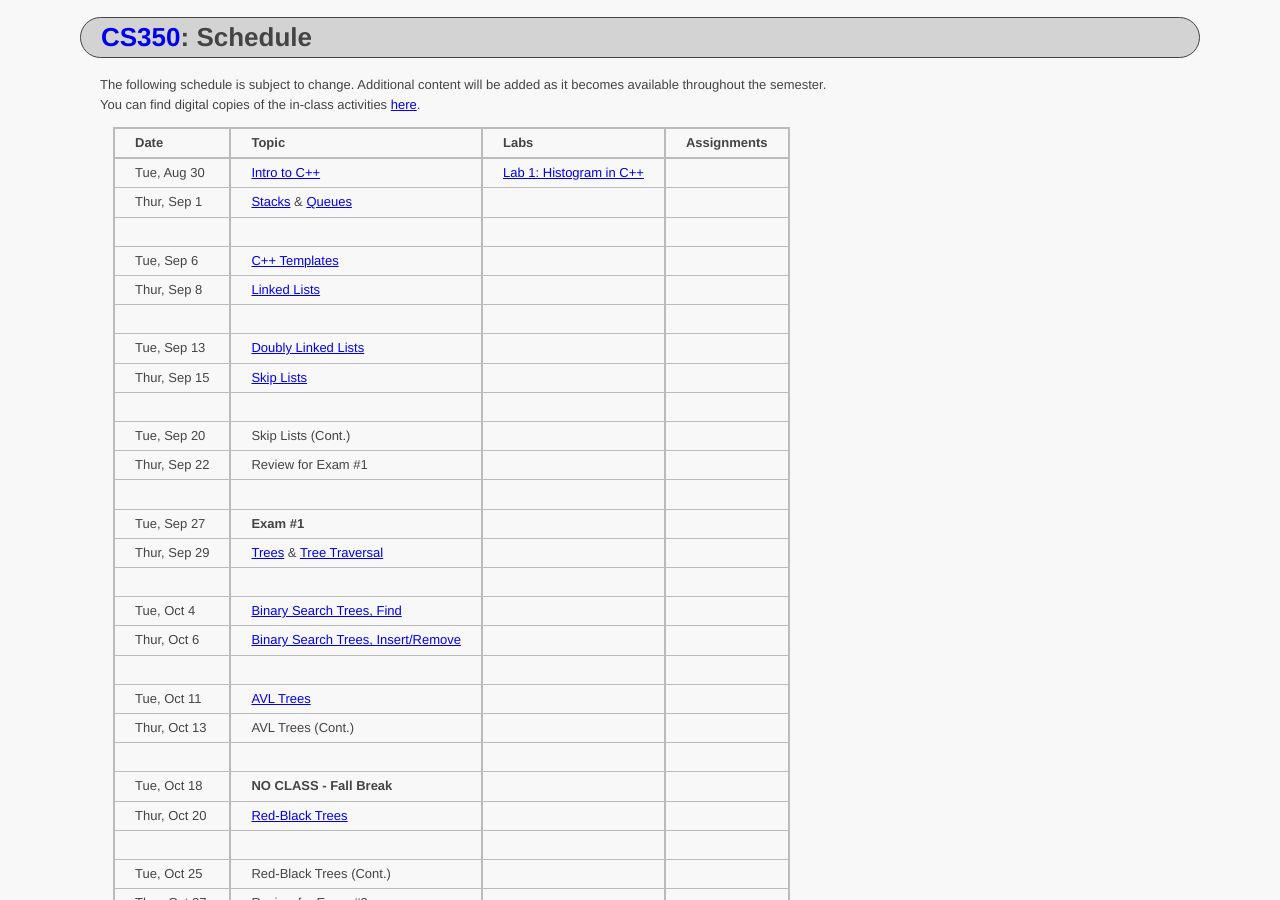
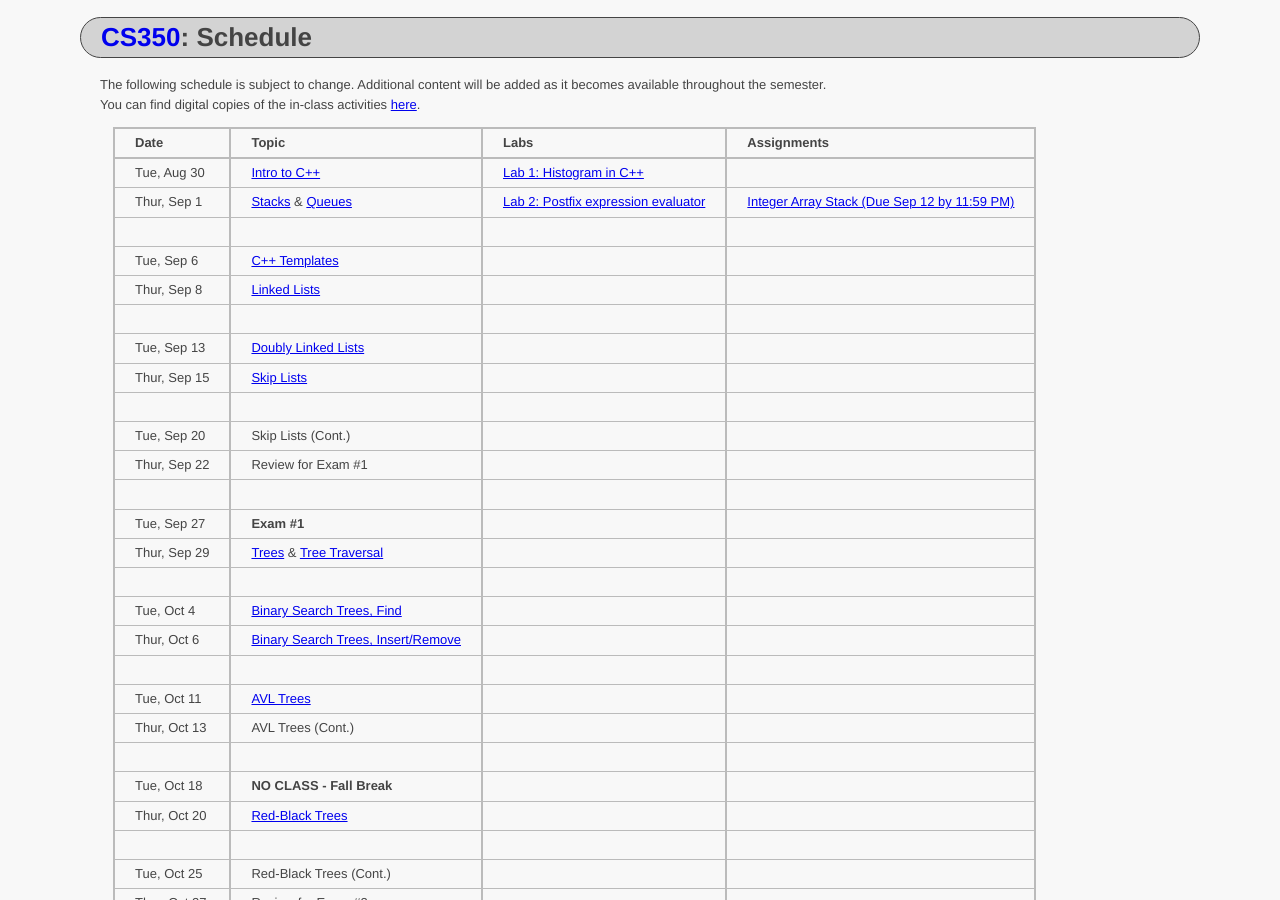
Before and after one commit to ycpcs/cs350-fall2016, a Jekyll site: the page built from schedule.md, in a window 1280 px wide and 900 px high. Built offline with Jekyll 4.4.1, drawn with Linux system fonts in a browser that asks for light colours.

Commit message:
added lab2 and assignment #1

```diff
--- a/schedule.md
+++ b/schedule.md
@@ -12,7 +12,7 @@ You can find digital copies of the in-class activities [here](activities.html).
 **Date**       | **Topic**                                                                                     |  **Labs**                                                   |  **Assignments**
 :--------------|:----------------------------------------------------------------------------------------------|:------------------------------------------------------------|:-----------------------------------------------------------------------
 Tue, Aug 30    |  [Intro to C++](lectures/intro_to_C++.html)                                                   |  [Lab 1: Histogram in C++](labs/lab01.html)                 |                                                                          <!-- [Lab 1: Histogram in C++](labs/lab01.html) -->
-Thur, Sep 1    |  [Stacks](lectures/Stacks_lecture.pdf) & [Queues](lectures/Queues_lecture.pdf)                |                                                             |                                                                          <!-- Stacks & Queues Activity --> <!-- [Lab 2: Postfix expression evaluator](labs/lab02.html) --> <!-- [Integer Array Stack (Due Sep 14 by 11:59 PM)](assign/assign01.html) -->
+Thur, Sep 1    |  [Stacks](lectures/Stacks_lecture.pdf) & [Queues](lectures/Queues_lecture.pdf)                |  [Lab 2: Postfix expression evaluator](labs/lab02.html)     |  [Integer Array Stack (Due Sep 12 by 11:59 PM)](assign/assign01.html)    <!-- Stacks & Queues Activity --> <!-- [Lab 2: Postfix expression evaluator](labs/lab02.html) --> <!-- [Integer Array Stack (Due Sep 14 by 11:59 PM)](assign/assign01.html) -->
                |                                                                                               |                                                             |
 Tue, Sep 6     |  [C++ Templates](lectures/C++_templates.html)                                                 |                                                             |                                                                          <!-- [Lab 3: Value semantics in C++](labs/lab03.html) -->
 Thur, Sep  8   |  [Linked Lists](lectures/LinkedList_lecture.pdf)                                              |                                                             |                                                                          <!-- [Lab 4: Benchmarking vector and list](labs/lab04.html) -->
```
Also changed, not shown: 1 other file.
